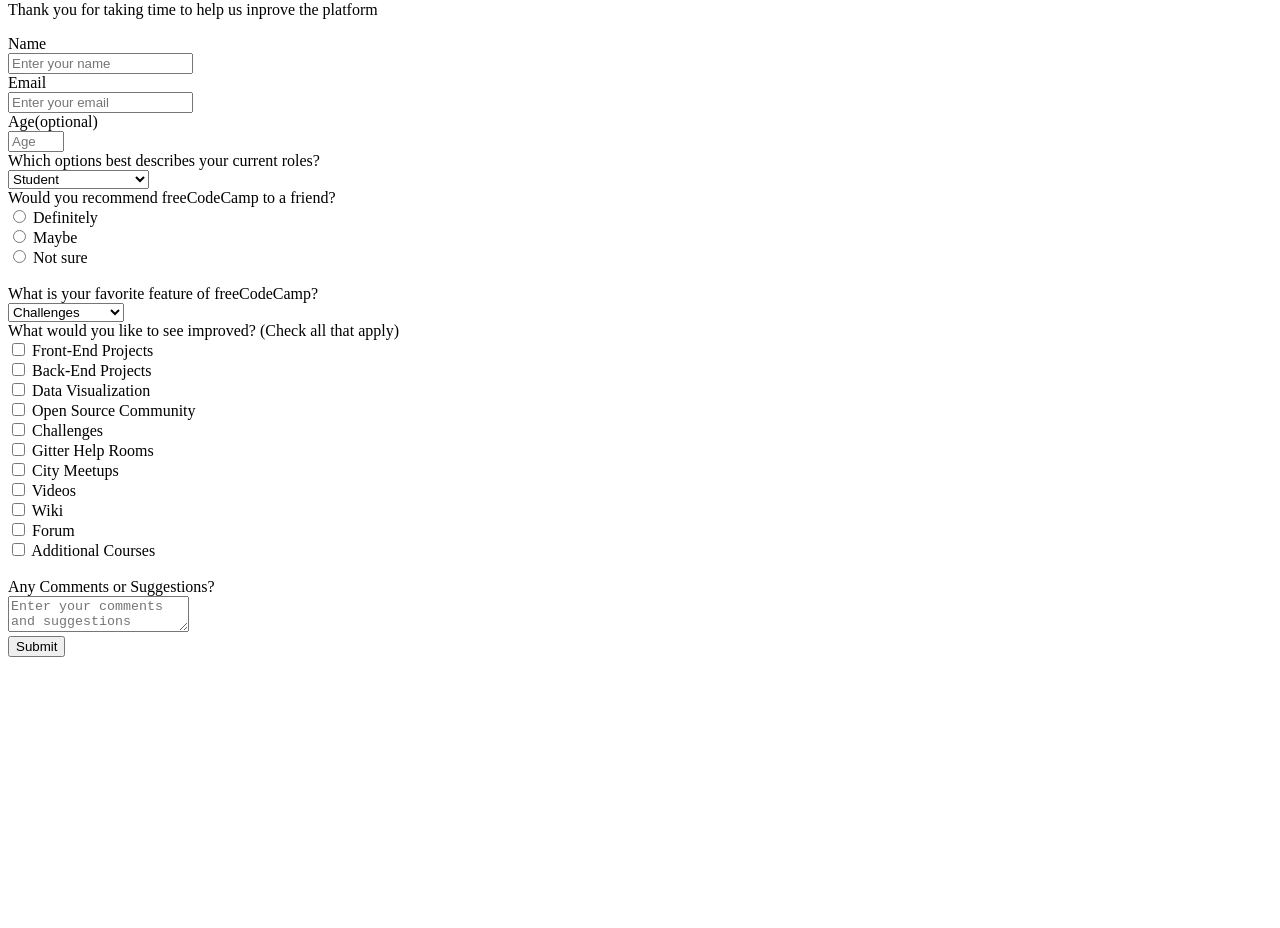
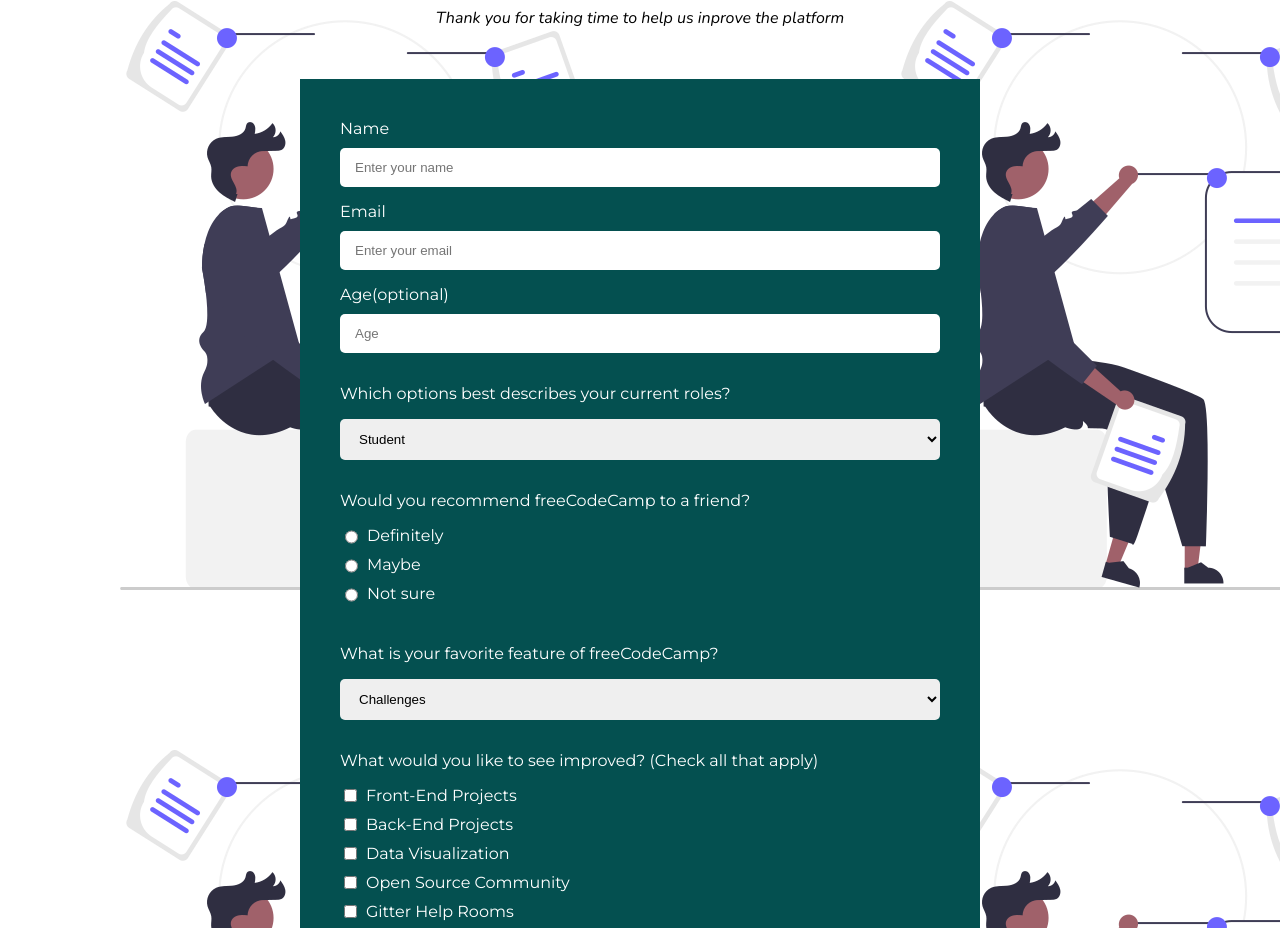
Before and after one commit to Adebisola/Project-7-Survey-Form, a plain HTML site: page index.html in a window 1280 px wide. Shown: the part 79-1007 px from the top of the page. Before the commit the page ends 800 px from the top, so only its background shows below. Drawn offline with nearby package versions, Linux system fonts and the light colour scheme.

Commit message:
first commit

```diff
--- /dev/null
+++ b/form.css
@@ -0,0 +1,106 @@
+@import url('https://fonts.googleapis.com/css2?family=Montserrat&family=Nunito:ital,wght@1,300&family=Roboto:ital,wght@1,300&display=swap');
+@import url('https://fonts.googleapis.com/css2?family=Nunito:ital,wght@1,300&family=Roboto:ital,wght@1,300&display=swap');
+@import url('https://fonts.googleapis.com/css2?family=Montserrat:ital,wght@0,400;0,700;1,600&family=Nunito:ital,wght@1,300&family=Roboto:ital,wght@1,300&display=swap');
+@import url('https://fonts.googleapis.com/css?family=Poppins:200i,400&display=swap');
+body {
+    margin: 0;
+    padding: 0;
+    box-sizing: border-box;
+    background-image: url(images/undraw_Ideas_re_7twj.png);
+    color: #fff;
+    font-family: 'Montserrat', 'san serif';
+}
+
+.form-header {
+    text-align: center;
+    color: #000000;
+    font-family: 'nunito';
+}
+
+.form-container {
+    display: block;
+    padding: 40px;
+    background-color: rgb(4, 80, 80);
+    max-width: 600px;
+    margin: 50px auto;
+    display: flex;
+    flex-direction: column;
+}
+
+.container {
+    display: flex;
+    flex-direction: column;
+    margin-bottom: 15px;
+}
+
+#email-label,
+#name-label,
+#number-label {
+    margin-bottom: 10px;
+}
+
+.personal-info input,
+select {
+    padding: 12px 15px;
+    border-radius: 5px;
+    outline: none;
+    border: none;
+}
+
+.radio-label {
+    display: flex;
+    flex-direction: column;
+    vertical-align: text-top;
+    justify-content: flex-start;
+}
+
+.radio-label label {
+    margin-left: 6px;
+}
+
+.radio-label>div {
+    display: flex;
+    margin-bottom: 10px;
+    vertical-align: text-top;
+    justify-content: flex-start;
+}
+
+.checkboxes {
+    display: flex;
+    flex-direction: column;
+}
+
+.checkboxes label {
+    margin-left: 6px;
+}
+
+.checkboxes>div {
+    margin-bottom: 10px;
+    display: flex;
+    vertical-align: text-top;
+    justify-content: flex-start;
+}
+
+.checkboxes:nth-child() {
+    margin-bottom: none;
+}
+
+.textarea-msg {
+    border-radius: 2px;
+}
+
+.textarea-msg label {
+    margin-bottom: 10px;
+}
+
+textarea {
+    outline: none;
+    border: none;
+    padding: 12px 15px;
+}
+
+.submit-btn button {
+    margin-top: 20px;
+    width: 100%;
+    padding: 12px 15px;
+}
--- a/index.css
+++ /dev/null
@@ -1,73 +0,0 @@
-@import url('https://fonts.googleapis.com/css2?family=Montserrat&family=Nunito:ital,wght@1,300&family=Roboto:ital,wght@1,300&display=swap');
-@import url('https://fonts.googleapis.com/css2?family=Nunito:ital,wght@1,300&family=Roboto:ital,wght@1,300&display=swap');
-@import url('https://fonts.googleapis.com/css2?family=Montserrat:ital,wght@0,400;0,700;1,600&family=Nunito:ital,wght@1,300&family=Roboto:ital,wght@1,300&display=swap');
-body{
-    background-image: url(https://cdn.pixabay.com/photo/2016/02/19/10/00/laptop-1209008_960_720.jpg);
-    background-repeat:repeat;
-    text-align: center;
-}
-#title{
-    font-family: Montserrat;
-    font-size: 30px;
-}
-#description{
-    font-family: Nunito;
-    font-weight: 20px;
-}
-#survey-form{
-    background-color:crimson;
-    margin: 0 auto;
-    padding: 20px;
-    border-radius: 5px;
-    max-width: 600px;
-    color: whitesmoke;
-    font-size: 15px;
-    font-family: Montserrat;
-    display:block;
-}
-.checkbox-label{
-    position: relative;
-    display: block;
-    padding-left: 35px;
-  margin-bottom: 12px;
-  cursor: pointer;
-}
-#dropdown{
-    display:inline;
-}
-input, select{
-width: 80%;
-padding: 15px 20px;
-border: rgb(238, 111, 130) 1px solid;
-border-radius: 4px;
-box-sizing: border-box;
-margin: 6px;
-}
-input[type=submit]{
-color: rgb(161, 114, 114);
-background-color:white;
-border-radius: 4px ;
-border-color:1px teal;
-padding:15px 20px ;
-width: 80%;
-box-sizing: border-box;
-}
-.radio-label{
-    display:inline;
-    width: auto;
-}
-.checkbox-label{
-    display:inline;
-}
-textarea{
-    width: 80%;
-    padding: 15px 20px;
-    border-radius: 4px ;
-    box-sizing: border-box;
-    resize: none;
-    height: 120px;
-
-}
-label{
-
-}
--- a/index.html
+++ b/index.html
@@ -1,26 +1,36 @@
 <!DOCTYPE html>
 <html lang="en">
+
 <head>
     <meta charset="UTF-8">
     <meta name="viewport" content="width=device-width, initial-scale=1.0">
-    <link rel="stylesheet" href="Form.css">
-
+    <link rel="stylesheet" href="form.css">
     <title>Form</title>
 </head>
+
 <body>
-    <div class="begin">
+    <div class="form-header">
         <h1 id="title">freecodeCamp Survery Form</h1>
         <p id="description">Thank you for taking time to help us inprove the platform</p>
     </div>
-    <div class="survey">
-    <form id="survey-form">
-        <label id="name-label" for="name">Name</label> <br>
-          <input id="name" type="name" name="name" placeholder="Enter your name" required> <br>
-        <label id="email-label" for="email">Email</label> <br>
-           <input id="email" type="email" name="email" placeholder="Enter your email" required> <br>
-        <label id="number-label" for="number">Age(optional)</label> <br>
-           <input id="number" type="number" name="number" placeholder="Age" max="50" min="12"> <br>
-        <label for="dropdwon" id="drowpdown">Which options best describes your current roles?</label> <br>
+    <form id="survey-form" class="form-container">
+        <div class="personal-info">
+            <div class="name-input container">
+                <label id="name-label" for="name">Name</label>
+                <input id="name" type="name" name="name" placeholder="Enter your name" required>
+            </div>
+            <div class="email-input container">
+                <label id="email-label" for="email">Email</label>
+                <input id="email" type="email" name="email" placeholder="Enter your email" required>
+            </div>
+            <div class="age-input container">
+                <label id="number-label" for="number">Age(optional)</label>
+                <input id="number" type="number" name="number" placeholder="Age" max="50" min="12">
+            </div>
+        </div>
+
+        <div class="select-menu container">
+            <p for="dropdown" id="drop">Which options best describes your current roles?</p>
             <select name="dropdown" id="dropdown">
                 <optgroup label="Choose current role">
                     <option value="Student">Student</option>
@@ -29,19 +39,18 @@
                     <option value="Prefer not to say">Prefer not to say</option>
                     <option value="Others">Others</option>
                 </optgroup>
-            </select> <br>
+            </select>
+        </div>
+        <div class="select-radio container">
+            <p id="recommend">Would you recommend freeCodeCamp to a friend?</p>
             <div class="radio-label">
-           <Label>Would you recommend freeCodeCamp to a friend?</Label> <br>
-            <input type="radio" id="Definitely" name="Choices" value="Definitely">
-            <label for="Definitely">Definitely</label> <br>
-            <input type="radio" id="Maybe" name="Choices" value="Maybe">
-            <label for="Maybe">Maybe</label> <br>
-            <input type="radio" id="Not sure" name="Choices" value="Not sure">
-            <label for="Not sure">Not sure</label>
+                <div><input type="radio" id="Definitely" name="Choices" value="Definitely"><label for="Definitely">Definitely</label></div>
+                <div> <input type="radio" id="Maybe" name="Choices" value="Maybe"><label for="Maybe">Maybe</label></div>
+                <div><input type="radio" id="Not sure" name="Choices" value="Not sure"><label for="Not sure">Not sure</label></div>
             </div>
-            <br>
-
-            <label for="dropdown 2" id="dropdown 2">What is your favorite feature of freeCodeCamp?</label> <br>
+        </div>
+        <div class="select-menu container">
+            <p for="dropdown 2" id="dropdown3">What is your favorite feature of freeCodeCamp?</p>
             <select name="dropdown 2" id="dropdown 2">
                 <optgroup label="Select an option">
                     <option value="Challenges">Challenges</option>
@@ -49,39 +58,49 @@
                     <option value="Open Source">Open Source</option>
                     <option value="Community">Community</option>
                 </optgroup>
-            </select> <br>
-            <div class="checkbox-label">
-            <label>What would you like to see improved? (Check all that apply)</label> <br>
-            <input type="checkbox" id="features 1" value="Front-End Projects" name="features 1">
-            <label for="features 1">Front-End Projects</label> <br>
-            <input type="checkbox" id="features 2" name="features 2" value="Back-End Projects">
-            <label for="features 2">Back-End Projects</label> <br>
-            <input type="checkbox" id="features 3" name="features 3" value="Data Visualization">
-            <label for="features 3"> Data Visualization</label> <br>
-            <input type="checkbox" id="features 4" name="features 4" value="Open Source Community">
-            <label for="features 4">Open Source Community</label> <br>
-            <input type="checkbox" id="features 5" name="features 5" value="Challenges">
-            <label for="features 5">Challenges</label> <br>
-            <input type="checkbox" id="features 6" name="features 6" value="Gitter Help Rooms">
-            <label for="features 6">Gitter Help Rooms</label> <br>
-            <input type="checkbox" id="features 7" name="features 7" value="City Meetups">
-            <label for="features 7">City Meetups</label> <br>
-            <input type="checkbox" id="features 8" name="features 8" value="Videos">
-            <label for="features 8">Videos</label> <br>
-            <input type="checkbox" id="features 9" name="features 9" value="Wiki"></input>
-            <label for="features 8">Wiki</label> <br>
-            <input type="checkbox" id="features 9" name="features 9" value="Forum">
-            <label for="features 9">Forum</label> <br>
-            <input type="checkbox" id="features 10" name="features 10" value="Additional Courses">
-            <label for="features 10">Additional Courses</label>
+            </select>
         </div>
-            <br>
-            <label for="textarea">Any Comments or Suggestions?</label> <br>
-            <textarea id="textarea" placeholder="Enter your comments and suggestions here..."></textarea> <br>
-            <input  id="submit" type="submit">
+        <div class="select-checkbox container">
+            <p class="checkbox-label">What would you like to see improved? (Check all that apply)</p>
+            <div class="checkboxes">
+                <div>
+                    <input type="checkbox" id="features1" value="Front-End Projects" name="features 1">
+                    <label for="features1">Front-End Projects</label>
+                </div>
+                <div>
+                    <input type="checkbox" id="features2" name="features 2" value="Back-End Projects">
+                    <label for="features2" id="label1">Back-End Projects</label>
+                </div>
+                <div>
+                    <input type="checkbox" id="features3" name="features 3" value="Data Visualization">
+                    <label for="features3"> Data Visualization</label></div>
+                <div><input type="checkbox" id="features4" name="features 4" value="Open Source Community">
+                    <label for="features4">Open Source Community</label></div>
+                <div><input type="checkbox" id="features6" name="features 6" value="Gitter Help Rooms">
+                    <label for="features6">Gitter Help Rooms</label></div>
+                <div><input type="checkbox" id="features7" name="features 7" value="City Meetups">
+                    <label for="features7">City Meetups</label></div>
+                <div><input type="checkbox" id="features8" name="features 8" value="Videos">
+                    <label for="features8">Videos</label></div>
+                <div><input type="checkbox" id="features9" name="features 9" value="Wiki"></input>
+                    <label for="features8">Wiki</label></div>
+                <div> <input type="checkbox" id="features9" name="features 9" value="Forum">
+                    <label for="features9">Forum</label></div>
+                <div><input type="checkbox" id="features10" name="features 10" value="Additional Courses">
+                    <label for="features10">Additional Courses</label></div>
+            </div>
+        </div>
+        <div class="textarea-msg container">
+            <label for="reviews" id="comments">Any Comments or Suggestions?</label>
+            <textarea id="reviews" rows="10" cols="50" placeholder="Enter your comments and suggestions here..."></textarea>
+        </div>
+        <div class="submit-btn container">
+            <button id="submit">Submit</button>
+        </div>
+
 
 
     </form>
-    </div>
 </body>
+
 </html>
```
Also changed, not shown: images/undraw_Ideas_re_7twj.png (added). Lines whose indentation alone changed are shown as unchanged.
